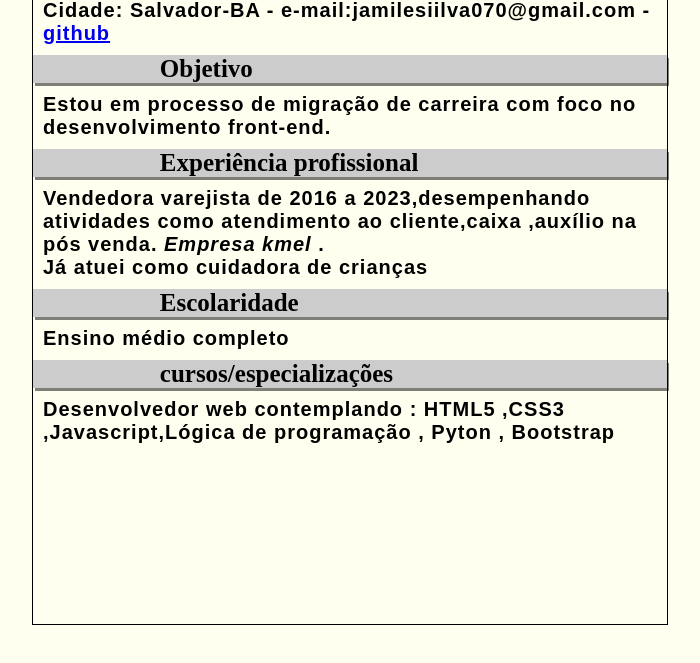
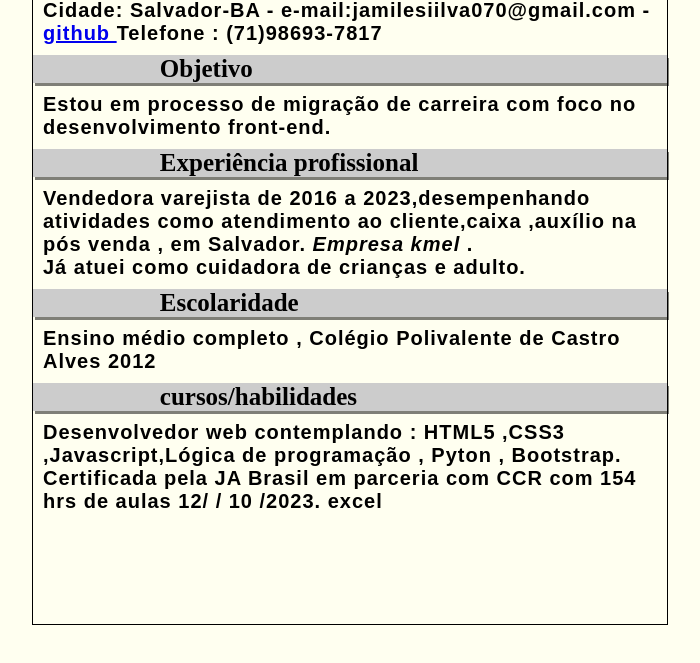
Before and after one commit to Jamigoncalvestech/curriculo, a plain HTML site: page index.html in a window 1280 px wide. Shown: the part 77-740 px from the top of the page, without its empty margins (296-996 px from the left). Drawn offline with Linux system fonts and the light colour scheme.

Commit message:
Atulizar

```diff
--- a/index.html
+++ b/index.html
@@ -64,19 +64,21 @@
         <div class="principal">
    <h1>Jamile de Jesus silva</h1>
 
-    <p>Cidade: Salvador-BA - e-mail:jamilesiilva070@gmail.com - <a href="https://github.com/Jamigoncalvestech?tab=repositories/" target ="_blank">github </a></p>
+    <p>Cidade: Salvador-BA - e-mail:jamilesiilva070@gmail.com - <a href="https://github.com/Jamigoncalvestech?tab=repositories/" target ="_blank">github </a>
+            Telefone : (71)98693-7817</p>
     <h2>Objetivo</h2>
     <p>Estou em processo  de migração de carreira com foco no desenvolvimento front-end.</p>
     <h2>Experiência profissional</h2>
     <p>Vendedora varejista de 2016 a 2023,desempenhando atividades como
-        atendimento ao cliente,caixa ,auxílio na pós venda.
+        atendimento ao cliente,caixa ,auxílio na pós venda , em Salvador.
        <i> Empresa kmel</i> .</p>
-    <p class="exp"> Já atuei como cuidadora de crianças </p>
+    <p class="exp"> Já atuei como cuidadora de crianças  e  adulto.</p>
     <h2>Escolaridade</h2>
-    <p>Ensino médio completo</p>
-         <h2>cursos/especializações</h2>
+    <p>Ensino médio completo , Colégio Polivalente de Castro Alves 2012</p>
+         <h2>cursos/habilidades</h2>
     <p>Desenvolvedor web
-    contemplando : HTML5 ,CSS3 ,Javascript,Lógica de programação , Pyton , Bootstrap</p>
+    contemplando : HTML5 ,CSS3 ,Javascript,Lógica de programação , Pyton , Bootstrap. Certificada pela  JA Brasil em parceria com CCR com 154 hrs de aulas 12/ / 10 /2023.
+    excel</p>
 
 </div>
 
```
